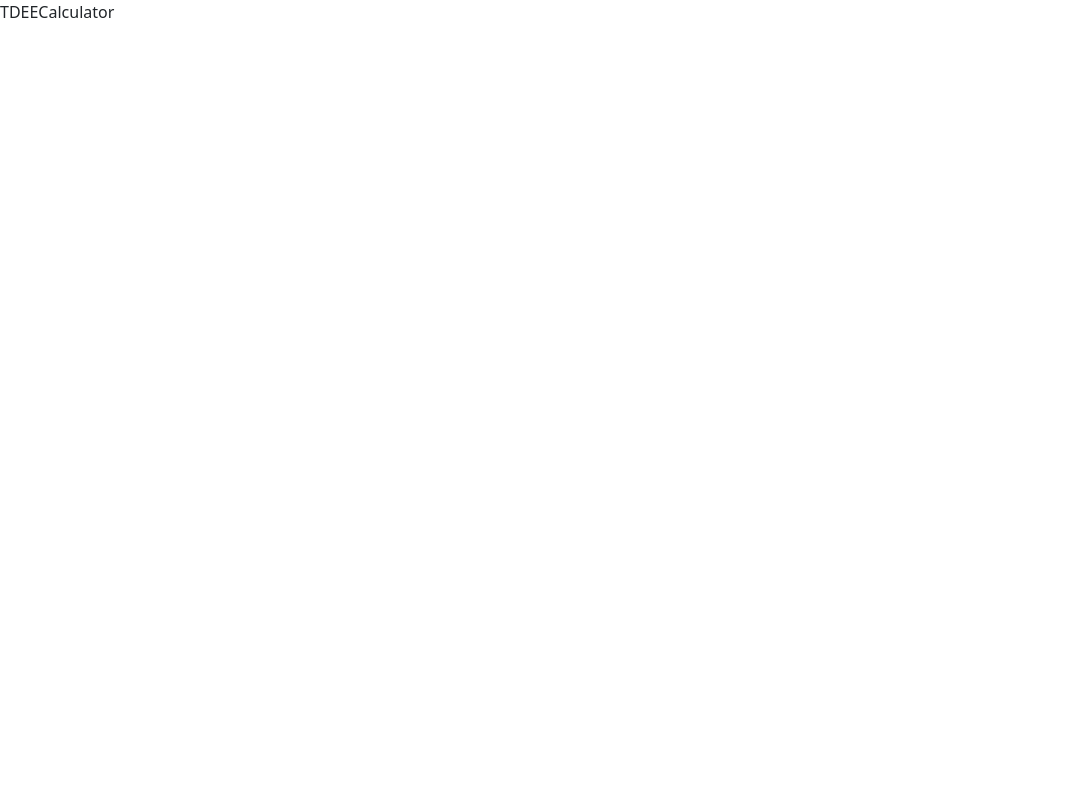
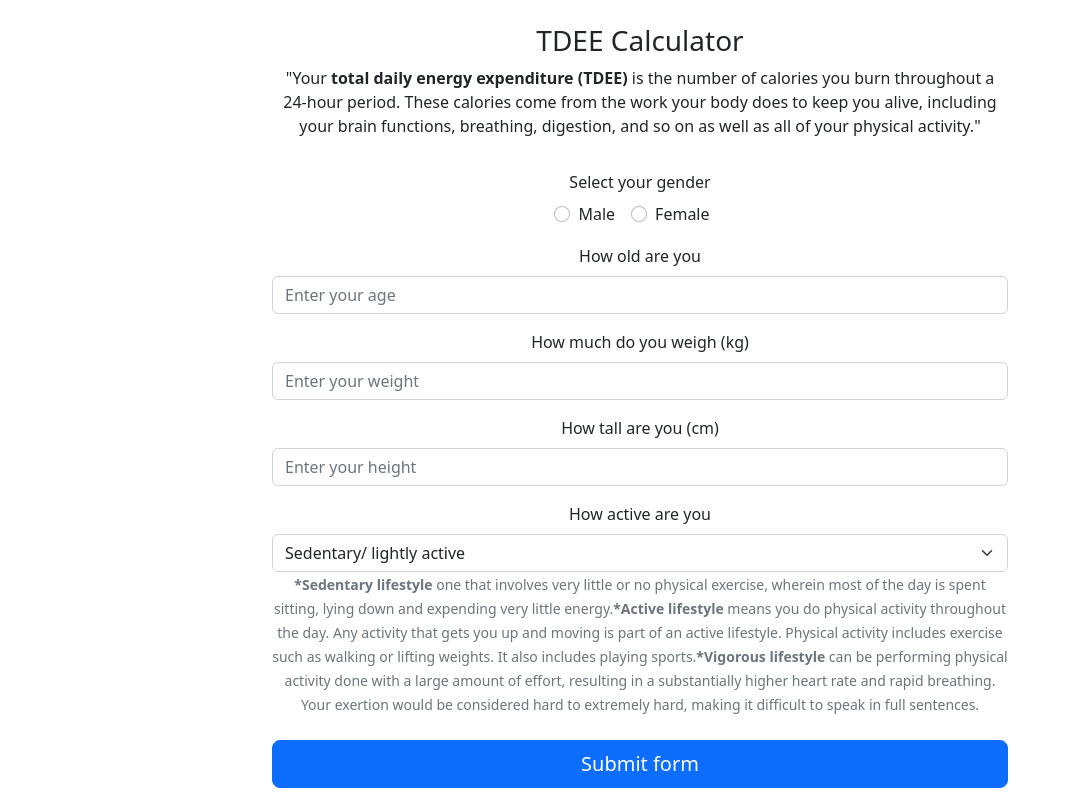
Before and after one commit to DayoTitiloye-code/TDEE-Calculator, a React (Create React App) app: page / in a window 1280 px wide. Shown: the whole page, without its empty margins (0-1071 px from the left). Built offline with nearby package versions, Linux system fonts and the light colour scheme.

Commit message:
Finished form design

```diff
--- a/src/App.js
+++ b/src/App.js
@@ -1,9 +1,9 @@
-import TDEECalculator from './components/TDEECalculator'
+import TDEEPage from './components/TDEEPage'
 import 'bootstrap/dist/css/bootstrap.min.css'
 function App() {
   return (
     <div className="App">
-      <TDEECalculator />
+      <TDEEPage />
     </div>
   )
 }
--- a/src/components/TDEECalculator.js
+++ b/src/components/TDEECalculator.js
@@ -1,7 +1,83 @@
 import React from 'react'
+import Form from 'react-bootstrap/Form'
+import Button from 'react-bootstrap/Button'
 
 function TDEECalculator() {
-  return <div>TDEECalculator</div>
+  return (
+    <div className="text-center pt-3">
+      <Form>
+        <Form.Label>Select your gender</Form.Label>
+        {['radio'].map((type) => (
+          <div key={`inline-${type}`} className="mb-3">
+            <Form.Check
+              inline
+              label="Male"
+              name="male"
+              type={type}
+              id={`inline-${type}-1`}
+            />
+            <Form.Check
+              inline
+              label="Female"
+              name="female"
+              type={type}
+              id={`inline-${type}-2`}
+            />
+          </div>
+        ))}
+        <Form.Group className="mb-3">
+          <Form.Label>How old are you</Form.Label>
+          <Form.Control type="number" name="age" placeholder="Enter your age" />
+        </Form.Group>
+
+        <Form.Group className="mb-3">
+          <Form.Label>How much do you weigh (kg)</Form.Label>
+          <Form.Control
+            type="number"
+            name="weight"
+            placeholder="Enter your weight"
+          />
+        </Form.Group>
+        <Form.Group className="mb-3">
+          <Form.Label>How tall are you (cm)</Form.Label>
+          <Form.Control
+            type="number"
+            name="height"
+            placeholder="Enter your height"
+          />
+        </Form.Group>
+        <Form.Label>How active are you</Form.Label>
+        <Form.Select aria-label="Default select example">
+          <option value="1">Sedentary/ lightly active</option>
+          <option value="2">Active/ morderately active</option>
+          <option value="3">Vigorous/ vigorously active</option>
+        </Form.Select>
+        <Form.Text className="text-muted">
+          <strong>*Sedentary lifestyle </strong> one that involves very little
+          or no physical exercise, wherein most of the day is spent sitting,
+          lying down and expending very little energy.
+          <strong>*Active lifestyle</strong> means you do physical activity
+          throughout the day. Any activity that gets you up and moving is part
+          of an active lifestyle. Physical activity includes exercise such as
+          walking or lifting weights. It also includes playing sports.
+          <strong>*Vigorous lifestyle </strong> can be performing physical
+          activity done with a large amount of effort, resulting in a
+          substantially higher heart rate and rapid breathing. Your exertion
+          would be considered hard to extremely hard, making it difficult to
+          speak in full sentences.
+        </Form.Text>
+        {/*sedentary - https://www.workplacetesting.com/definition/1000/sedentary-lifestyle
+            active - https://www.drugs.com/cg/benefits-of-an-active-lifestyle.html
+            vigorous - https://www.verywellfit.com/what-is-vigorous-intensity-exercise-3435408
+        */}
+        <div className="d-grid gap-2 pt-3">
+          <Button className="btn btn-block mt-2" size="lg" type="submit">
+            Submit form
+          </Button>
+        </div>
+      </Form>
+    </div>
+  )
 }
 
 export default TDEECalculator
--- /dev/null
+++ b/src/components/TDEEPage.js
@@ -0,0 +1,26 @@
+import React from 'react'
+import TDEECalculator from './TDEECalculator'
+function TDEEPage() {
+  return (
+    <div className="container">
+      <div className="row">
+        <div className="col-10 mx-auto col-md-8 mt-4">
+          <h3 className="text-capitalize text-center">TDEE Calculator</h3>
+
+          <p className="text-center">
+            "Your <strong>total daily energy expenditure (TDEE) </strong> is the
+            number of calories you burn throughout a 24-hour period. These
+            calories come from the work your body does to keep you alive,
+            including your brain functions, breathing, digestion, and so on as
+            well as all of your physical activity."
+          </p>
+          {/* TDEE definition - https://www.verywellfit.com/what-is-energy-expenditure-3496103#:~:text=Your%20total%20daily%20energy%20expenditure%20(TDEE)%20is%20the%20number%20of,all%20of%20your%20physical%20activity.*/}
+
+          <TDEECalculator />
+        </div>
+      </div>
+    </div>
+  )
+}
+
+export default TDEEPage
```
